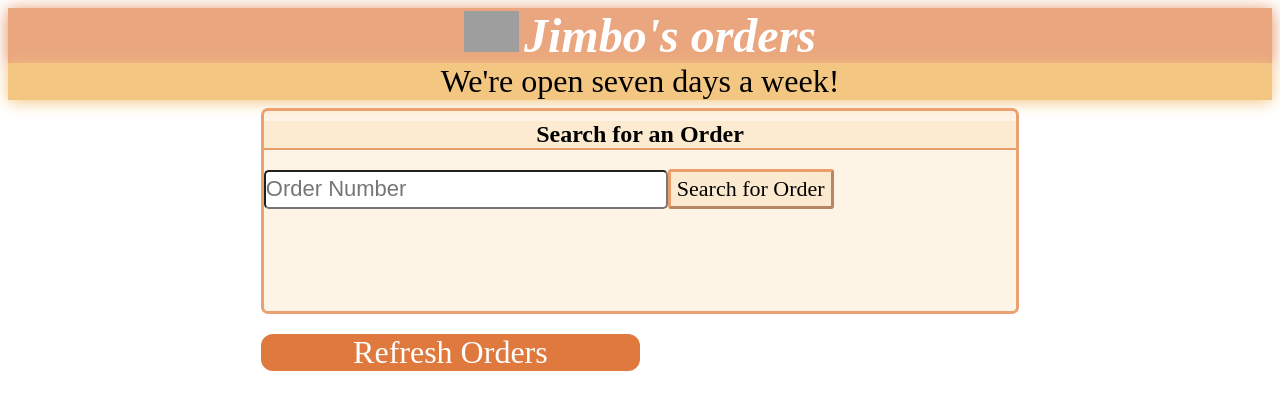
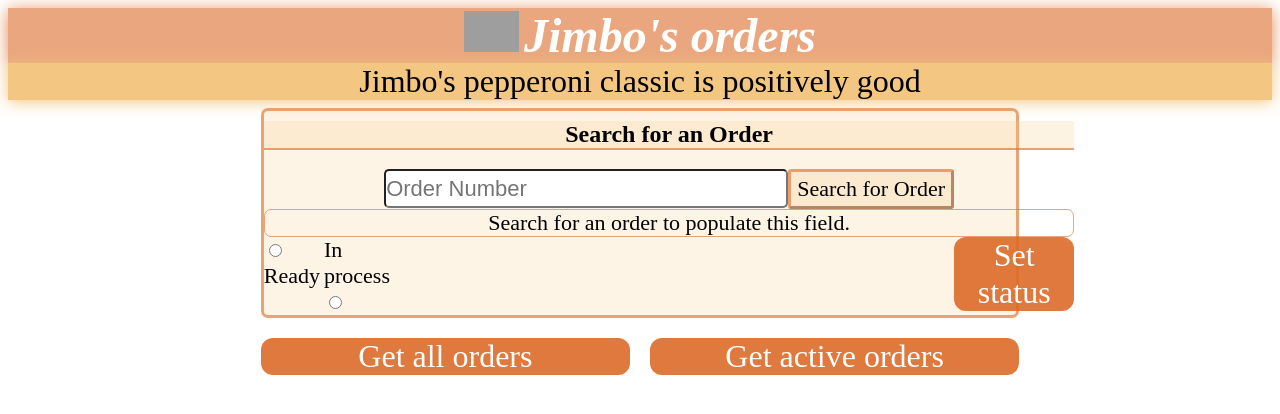
Before and after one commit to SvSimply/StoreFrontPizza, a React (Create React App) app in the folder example_frontend/: page / in a window 1280 px wide. Shown: the top 414 px of the page. Built offline with nearby package versions, Linux system fonts and the light colour scheme; grey boxes are pictures that could not be loaded.

Commit message:
Completed backend, added custom logo

```diff
--- a/example_frontend/src/App.js
+++ b/example_frontend/src/App.js
@@ -1,27 +1,73 @@
 import Header from "./components/Header";
-import Menu1 from "./components/MenuPage";
 import HomePage from "./components/HomePage";
-import MenuPage from "./components/MenuPage";
 import Footer from "./components/Footer";
 import axios from "axios";
 import BackendPage from "./components/BackendPage";
 import React, { useState } from "react";
 
 function App() {
-  const apiUrl = `https://7fy93af9yj.execute-api.us-west-2.amazonaws.com/Test/getorders`;
+  const getApi = `https://7fy93af9yj.execute-api.us-west-2.amazonaws.com/Test/getorders`;
+  const putApi = `https://7fy93af9yj.execute-api.us-west-2.amazonaws.com/Test/updateorder`;
   const [orders, setOrders] = useState([]);
+  const [search, setSearch] = useState("empty");
 
+  //get calls
   function retrieveOrds() {
-    axios.get(apiUrl).then(updateOrders);
+    axios.get(getApi).then(updateOrders);
+  }
+  function retrieveAct() {
+    axios.get(getApi).then(activeOrders);
+  }
+  function retrieveSrch() {
+    axios.get(getApi).then(updateSearch);
   }
 
+  //Backend updates
   function updateOrders(response) {
     setOrders(response.data.menu);
+  }
+  function activeOrders(response) {
+    let respArr = response.data.menu;
+    let tempArr = [];
+    for (let i = 0; i < respArr.length; i++) {
+      if (
+        response.data.menu[i].status == "READY" ||
+        response.data.menu[i].status == "IN_PROCESS"
+      ) {
+        tempArr.push(response.data.menu[i]);
+      }
+    }
+    setOrders(tempArr);
+  }
+  function updateSearch(response) {
+    setSearch(
+      response.data.menu.find((order) => {
+        return (
+          order.orderId.toLowerCase() ==
+          document.getElementById("searchInput")?.value.toLowerCase()
+        );
+      })
+    );
+  }
+
+  function setStat() {
+    let val = document.querySelector('input[name="set"]:checked').value;
+    axios.post(putApi, {
+      orderId: document.getElementById("searchInput")?.value.toLowerCase(),
+      status: val,
+    });
   }
 
   return (
     <div id="MenuAppDiv">
-      <BackendPage ord={orders} retrieveOrders={retrieveOrds} />
+      <BackendPage
+        ord={orders}
+        srch={search}
+        retrieveOrders={retrieveOrds}
+        retrieveActive={retrieveAct}
+        retrieveSearch={retrieveSrch}
+        setStatus={setStat}
+      />
     </div>
   );
 }
--- a/example_frontend/src/components/BackendPage.js
+++ b/example_frontend/src/components/BackendPage.js
@@ -1,10 +1,18 @@
 import MenuTile from "./MenuTile";
 import Tagline from "./Tagline";
 import Header from "./Header";
+import Search from "./Search";
 
 import Order from "./Order";
 
-const BackendPage = ({ ord, retrieveOrders }) => {
+const BackendPage = ({
+  ord,
+  srch,
+  retrieveOrders,
+  retrieveActive,
+  retrieveSearch,
+  setStatus,
+}) => {
   return (
     <div className="backendContainer">
       <div id="header">
@@ -15,25 +23,59 @@ const BackendPage = ({ ord, retrieveOrders }) => {
       </div>
       <button
         id="backendRefresh"
-        class="button"
+        className="button"
         onClick={() => retrieveOrders()}
       >
-        Refresh Orders
+        Get all orders
       </button>
-      <form className="formTile">
+      <button
+        id="activeRefresh"
+        className="button"
+        onClick={() => retrieveActive()}
+      >
+        Get active orders
+      </button>
+      <div className="formTile">
         {" "}
         <h2 className="formTitle"> Search for an Order</h2>
         <input
+          onSubmit={() => {
+            retrieveSearch();
+          }}
           placeholder="Order Number"
           type="text"
           className="formInput"
-        ></input>
+          id="searchInput"
+        />
         <input
           className="formSubmit"
-          type="submit"
+          type="button"
           value="Search for Order"
-        ></input>
-      </form>
+          onClick={() => retrieveSearch()}
+        />
+        <div id="srchComp">
+          <Search className="orders" ord={srch} />
+        </div>
+        <div className="radioOne">
+          <input type="radio" id="rdyRadio" name="set" value="READY" />
+          <label for="rdyButton">Ready</label>
+        </div>
+        <div className="radioTwo">
+          <label for="rdyButton">In process</label>
+          <input
+            type="radio"
+            id="inProcessRadio"
+            name="set"
+            value="IN_PROCESS"
+          />
+        </div>
+        <div className="buttonGrid">
+          <button id="setButton" className="button" onClick={() => setStatus()}>
+            Set status
+          </button>
+        </div>
+      </div>
+
       <div className="orders">
         <div id="orderTile">
           {ord.map((orders) => (
--- a/example_frontend/src/components/Header.js
+++ b/example_frontend/src/components/Header.js
@@ -1,10 +1,7 @@
 const Header = ({ msg }) => {
   return (
     <header>
-      <img
-        class="headerImg"
-        src="https://encrypted-tbn0.gstatic.com/images?q=tbn:ANd9GcTHDxhPSjsYZ-Qa4BXeBurOENHdEV_WWKGSUSCHoynl_PPL-SF5monbEYdlAhXa0_V88wg&usqp=CAU"
-      />
+      <img class="headerImg" src="https://i.ibb.co/5GK4F2h/pizza-Logo.png" />
       {msg}{" "}
     </header>
   );
--- a/example_frontend/src/components/HomePage.js
+++ b/example_frontend/src/components/HomePage.js
@@ -13,10 +13,7 @@ const HomePage = () => {
       <button id="button1" class="button">
         Custom Order
       </button>
-      <img
-        class="icon"
-        src="https://encrypted-tbn0.gstatic.com/images?q=tbn:ANd9GcTHDxhPSjsYZ-Qa4BXeBurOENHdEV_WWKGSUSCHoynl_PPL-SF5monbEYdlAhXa0_V88wg&usqp=CAU"
-      />
+      <img class="icon" src="https://i.ibb.co/5GK4F2h/pizza-Logo.png" />
       <button id="button2" class="button">
         Quick Order
       </button>
--- /dev/null
+++ b/example_frontend/src/components/Search.js
@@ -0,0 +1,58 @@
+import MenuTile from "./MenuTile";
+import Tagline from "./Tagline";
+import Header from "./Header";
+import axios from "axios";
+import { useState } from "react";
+const api = axios.create({
+  baseURL: "https://7fy93af9yj.execute-api.us-west-2.amazonaws.com/Test",
+});
+
+const Search = ({ ord }) => {
+  if (ord === "empty") {
+    return <div>Search for an order to populate this field.</div>;
+  }
+  if (!ord) {
+    return <div>Query didn't return any results.</div>;
+  }
+  const searchItems = ord.menuItems.map((itemList) => <p>{itemList}</p>);
+
+  return (
+    <div className="orderTile">
+      <h4 className="orderId">Order Id</h4>
+      <p className="orderId">{ord.orderId}</p>
+      <div className="custName">
+        <h4>Customer Name</h4>
+        <p>{ord.customerName}</p>
+      </div>
+      <div className="phone">
+        <h4>Customer Phone#</h4>
+        <p>{ord.customerPhone}</p>
+      </div>
+      <div className="ordDate">
+        <h4>Order Date</h4>
+        <p>{ord.orderDate}</p>
+      </div>
+      <div className="item">
+        <div className="itemTitle">
+          <h4>Item list</h4>
+        </div>
+        <div className="itemName">
+          <p>{searchItems}</p>
+        </div>
+      </div>
+      <div className="status">
+        <h4>Status</h4>
+        <p>{ord.status}</p>
+      </div>
+      <div className="update">
+        <h4>Update Date</h4>
+        <p>{ord.updateDate}</p>
+      </div>
+      <div className="price">
+        <h4>Total Price</h4>
+        <p>{ord.total}</p>
+      </div>
+    </div>
+  );
+};
+export default Search;
--- a/example_frontend/src/components/Tagline.js
+++ b/example_frontend/src/components/Tagline.js
@@ -2,7 +2,7 @@ import React from "react";
 
 const Tagline = () => {
   let line = "";
-  let num = Math.floor(Math.random() * 3) + 1;
+  let num = Math.floor(Math.random() * 4) + 1;
   switch (num) {
     case 1:
       line = "Two-topping carryout anytime, all the time at $8.99!";
@@ -11,7 +11,10 @@ const Tagline = () => {
       line = "We're open seven days a week!";
       break;
     case 3:
-      line = "Want to make your own custom pizza? Click custom order below!";
+      line = "Jimbo's pepperoni classic is positively good";
+      break;
+    case 4:
+      line = "Now serving all hungry customers!";
       break;
   }
 
--- a/example_frontend/src/index.css
+++ b/example_frontend/src/index.css
@@ -169,8 +169,8 @@ img.headerImg {
 
 img.icon {
   grid-area: image;
-  max-width: 500px;
-  margin-left: 50px;
+  max-width: 300px;
+  margin-left: 80px;
 }
 
 img.specials {
@@ -206,9 +206,23 @@ img.specials {
   margin-top: 20px;
   grid-area: button1;
   justify-self: stretch;
+  margin-right: 10px;
 }
 
 #backendRefresh:hover {
+  background-color: rgba(220, 107, 41, 0.85);
+  -webkit-box-shadow: 0px 1px 4px 0px rgba(220, 107, 41, 0.8);
+  box-shadow: 0px 1px 8px 0px rgba(220, 107, 41, 0.8);
+}
+
+#activeRefresh {
+  margin-top: 20px;
+  grid-area: button2;
+  justify-self: stretch;
+  margin-left: 10px;
+}
+
+#activeRefresh:hover {
   background-color: rgba(220, 107, 41, 0.85);
   -webkit-box-shadow: 0px 1px 4px 0px rgba(220, 107, 41, 0.8);
   box-shadow: 0px 1px 8px 0px rgba(220, 107, 41, 0.8);
@@ -325,6 +339,13 @@ p.orderId {
 
 .formTile {
   grid-area: form;
+  grid-template-columns: [col-1] 8% [col-2] 8% [col-3] 1fr [col-4]1fr [col-5]16%;
+  grid-template-areas:
+    " title title title title title"
+    ". . searchText searchButton ."
+    "order order order order order"
+    "radio1 radio2 . . set";
+  display: grid;
   margin-top: 1%;
   border-style: solid;
   border-width: 3px;
@@ -336,6 +357,7 @@ p.orderId {
 
 .formTitle {
   font-family: "Bona Nova", serif;
+  grid-area: title;
   margin-top: 10px;
   text-align: center;
   border-width: 0px 0px 2px 0px;
@@ -345,6 +367,7 @@ p.orderId {
 }
 
 .formInput {
+  grid-area: searchText;
   margin: 0;
   padding: 0;
   font-size: 22px;
@@ -355,6 +378,7 @@ p.orderId {
 }
 
 .formSubmit {
+  grid-area: searchButton;
   border-radius: 3px;
   font-size: 22px;
   height: 40px;
@@ -366,3 +390,34 @@ p.orderId {
 .formSubmit:hover {
   border-width: 1px;
 }
+#srchComp {
+  text-align: center;
+  grid-area: order;
+  font-size: 22px;
+  font-family: "Bona Nova", serif;
+  border-style: solid;
+  border-width: 1px;
+  border-color: rgba(220, 107, 41, 0.6);
+  border-radius: 7px;
+}
+.radioOne {
+  font-size: 22px;
+  font-family: "Bona Nova", serif;
+  grid-area: radio1;
+}
+.radioTwo {
+  font-size: 22px;
+  font-family: "Bona Nova", serif;
+  grid-area: radio2;
+}
+.buttonGrid {
+  grid-area: set;
+}
+#setButton {
+  justify-self: stretch;
+}
+#setButton:hover {
+  background-color: rgba(220, 107, 41, 0.85);
+  -webkit-box-shadow: 0px 1px 4px 0px rgba(220, 107, 41, 0.8);
+  box-shadow: 0px 1px 8px 0px rgba(220, 107, 41, 0.8);
+}
```
Also changed, not shown: example_frontend/src/components/pizzaLogo.png (added), 1 other file (tests, documents, lock files or other folders).
